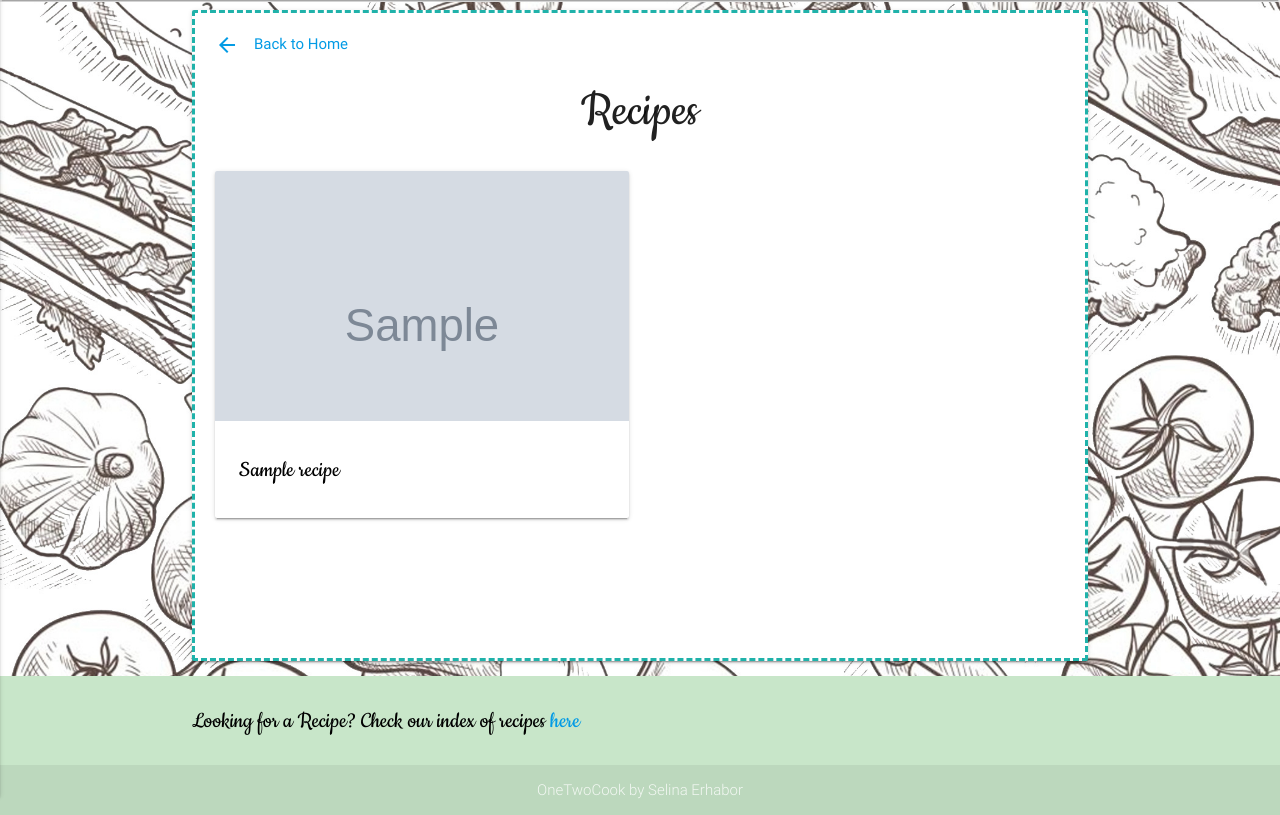
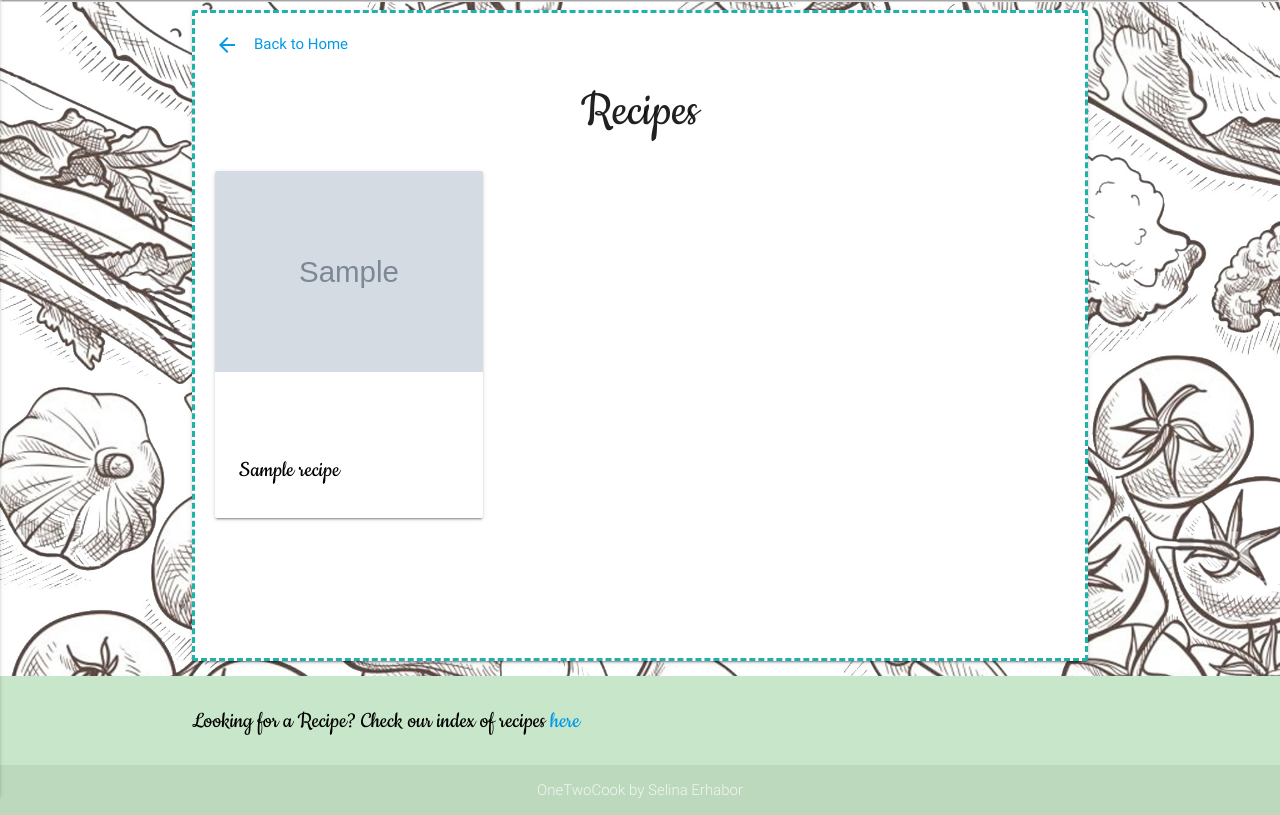
Before and after one commit to selinaerhabor/onetwocook, a Flask app: page /recipes_for_cuisine/1 in a window 1280 px wide. Shown: the part 64-879 px from the top of the page. Run offline with Flask 2, Linux system fonts and the light colour scheme; grey boxes marked "Sample" are stand-in pictures; a database or web service that is not in the repository returns one stand-in record (values such as "Sample title"); some libraries are stand-ins or nearby versions.

Commit message:
Amended grid structure for both cuisines and recipes pages to display three cards in a row to optimize viewing space for the user and hence enhance UX

```diff
--- a/templates/home.html
+++ b/templates/home.html
@@ -18,8 +18,8 @@
             </div>
           </div>
           <div class="row">
-            <div class="col s12 m10 offset-m1 l10 offset-l1">
             {% for cuisine in cuisines %}
+              <div class="col s12 m4 l4">
                 <div class="card hoverable" id="cuisine-card">
                   <div class="card-image waves-effect waves-block waves-light hover-content">
                     <a href="{{url_for('recipes_for_cuisine', cuisine_type = cuisine.cuisine_type)}}">
@@ -52,10 +52,10 @@
                     </a>
                   </div>
                 </div>
+              </div>
             {% endfor %}
           </div>
         </div>
       </div>
     </div>
-    </div>
 {% endblock %}
--- a/templates/indexofrecipes.html
+++ b/templates/indexofrecipes.html
@@ -13,11 +13,11 @@
           <div class="row">
             {% for recipe in recipes %}
             <title>Index of Recipes | OneTwoCook</title>
-            <div class="col s12 m6 l6">
+            <div class="col s12 m4 l4">
               <div class="card hoverable">
               <div class="card-image waves-effect waves-block hover-content">
                 <a href="{{url_for('load_recipe', recipe_name = recipe.recipe_name, recipe_id = recipe._id)}}">
-                  <img class="responsive-img" src="../../static/images/{{recipe.img_path | default('placeholder_image.png')}}" alt={{recipe.recipe_name}} >
+                  <img class="responsive-img" src="{{recipe.img_path}}" alt={{recipe.recipe_name}} >
                   <div class="overlay">
                     <p class="text">
                       {{recipe.recipe_summary}}
--- a/templates/recipesforcuisine.html
+++ b/templates/recipesforcuisine.html
@@ -13,7 +13,7 @@
           {% for recipe in recipes %}
             <title>{{recipe.cuisine_type}} Recipes | OneTwoCook</title>
             {% if recipe %}
-              <div class="col s12 m6 l6">
+              <div class="col s12 m4 l4">
                 <div class="card hoverable">
                   <div class="card-image waves-effect waves-block hover-content">
                     <a href="{{url_for('load_recipe', recipe_name = recipe.recipe_name, recipe_id = recipe._id)}}">
```
Lines whose indentation alone changed are shown as unchanged.
